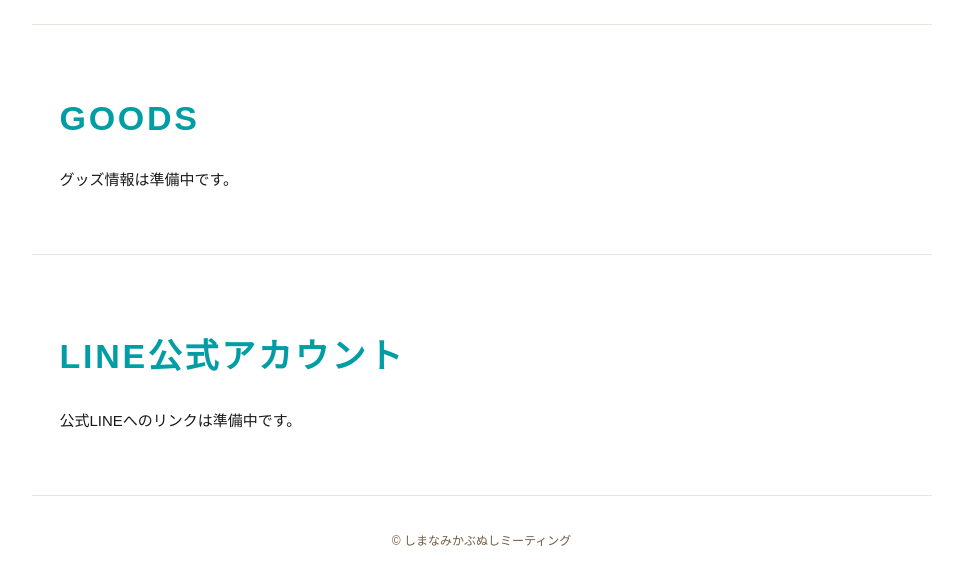
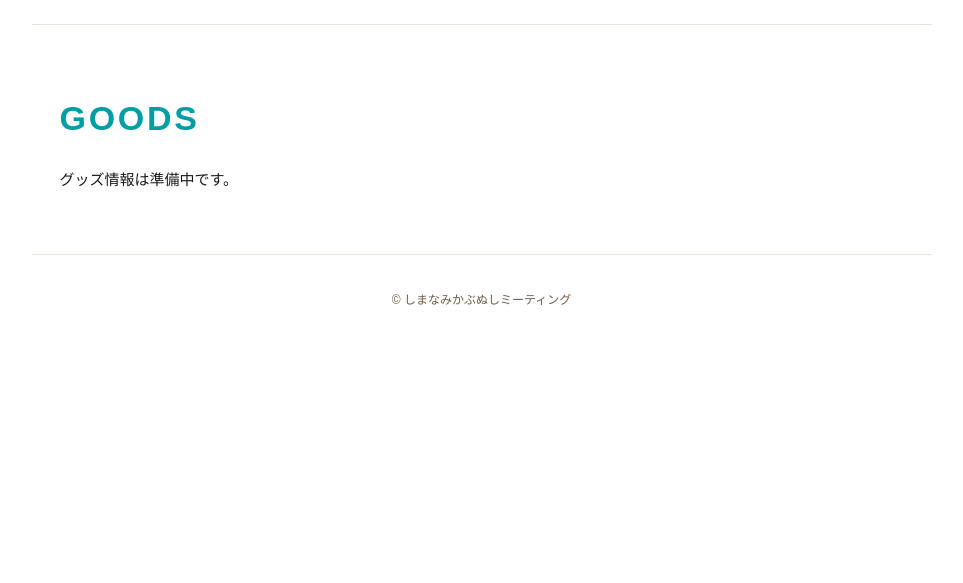
Before and after one commit to RuiSige/shimanami-cubnushi, a plain HTML site: page index.html in a window 1280 px wide. Shown: the part 2984-3567 px from the top of the page, without its empty margins (271-1234 px from the left). After the commit the page ends 3326 px from the top, so only its background shows below. Drawn offline with Linux system fonts and the light colour scheme.

Commit message:
Update index.html

```diff
--- a/index.html
+++ b/index.html
@@ -24,7 +24,7 @@
           <a href="#contact">CONTACT</a>
           <a href="https://cubnushi-sticker-station.r93u12i.workers.dev/">コラボSTICKER</a>
           <a href="#goods">GOODS</a>
-          <a href="#social">LINE公式アカウント</a>
+          <a href="https://lin.ee/qcc9q6A" target="_blank" rel="noopener noreferrer">LINE公式アカウント</a>
         </nav>
       </aside>
 
@@ -79,10 +79,6 @@
           <h2>GOODS</h2>
           <p>グッズ情報は準備中です。</p>
         </section>
-        <section class="info" id="social">
-          <h2>LINE公式アカウント</h2>
-          <p>公式LINEへのリンクは準備中です。</p>
-        </section>
         <footer>© しまなみかぶぬしミーティング</footer>
       </div>
     </div>
```
